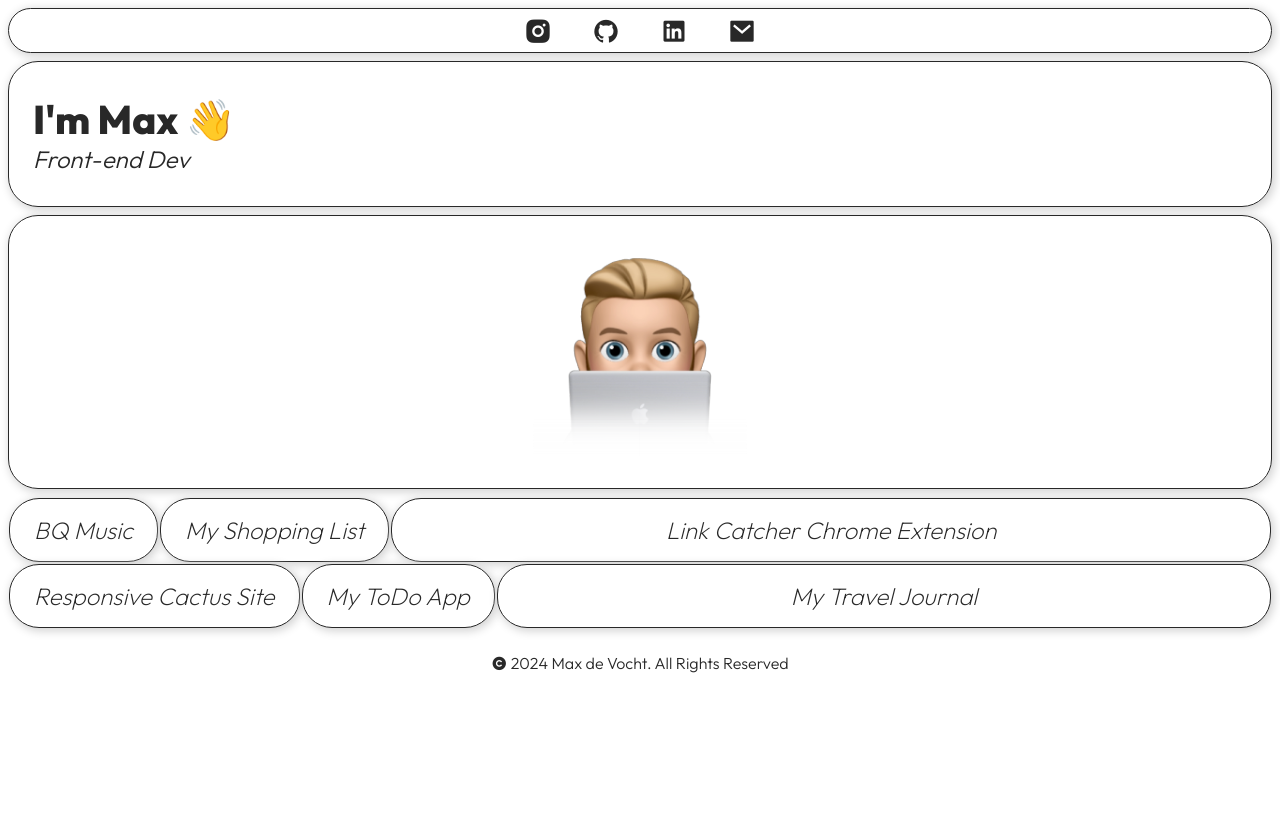
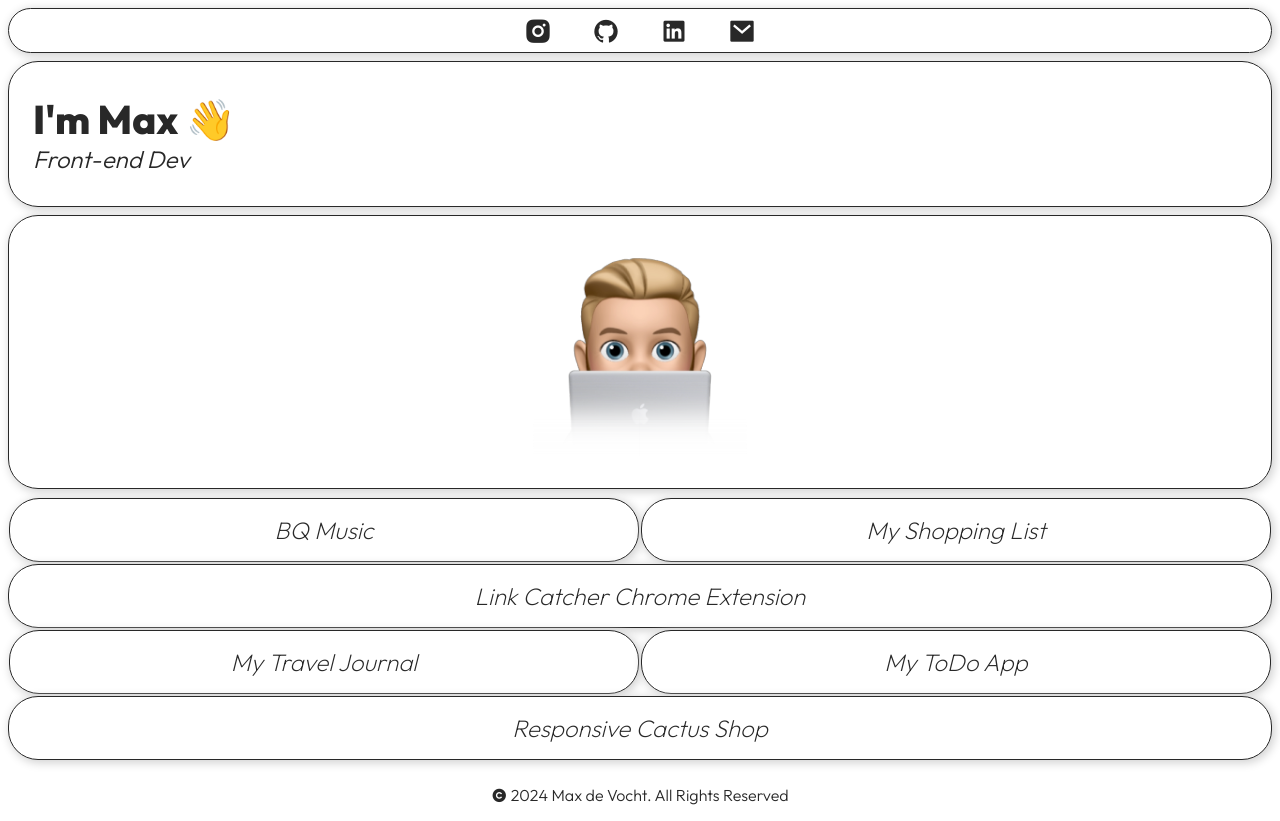
Before and after one commit to maxdevocht/my-portfolio-site, a React (Vite) app: page / in a window 1280 px wide. Before the commit the page ends 800 px from the top, so only its background shows below. Built offline with nearby package versions, Linux system fonts and the light colour scheme.

Commit message:
Added styling to links

```diff
--- a/src/components/Links.jsx
+++ b/src/components/Links.jsx
@@ -12,21 +12,21 @@ export default function Links() {
                         <h2 className="link--title">My Shopping List</h2>
                     </button>
                 </div>
-                <button className="link--btn shadow">
+                <button className="second--btn shadow">
                         <h2 className="link--title">Link Catcher Chrome Extension</h2>
                 </button>
             </div>
             <div className="second--section">
                 <div className="second--btns">
                     <button className="link--btn shadow">
-                        <h2 className="link--title">Responsive Cactus Site</h2>
+                        <h2 className="link--title">My Travel Journal</h2>
                     </button>
                     <button className="link--btn shadow">
                         <h2 className="link--title">My ToDo App</h2>
                     </button>
                 </div>
-                <button className="link--btn shadow">
-                        <h2 className="link--title">My Travel Journal</h2>
+                <button className="second--btn shadow">
+                        <h2 className="link--title">Responsive Cactus Shop</h2>
                 </button>
             </div>
         </section>
--- a/src/index.css
+++ b/src/index.css
@@ -129,11 +129,19 @@ body {
 .second--section {
   width: 100%;
   display: flex;
-  flex-wrap: wrap;
+  flex-direction: column;
+  align-items: center;
+  justify-content: center;
+}
+
+.first--btns,
+.second--btns {
+  width: 100%;
+  display: flex;
 }
 
 .link--btn {
-  flex-grow: 1;
+  width: 50%;
   padding: 1rem 1.5rem;
   margin: 1px;
   border: 1px solid var(--color-black);
@@ -143,7 +151,19 @@ body {
   transition: all .1s ease-in-out;
 }
 
-.link--btn:hover {
+.second--btn {
+  width: 100%;
+  padding: 1rem 1.5rem;
+  margin: 1px;
+  border: 1px solid var(--color-black);
+  border-radius: 30px;
+  background-color: var(--color-white);
+  color: var(--color-black);
+  transition: all .1s ease-in-out;
+}
+
+.link--btn:hover,
+.second--btn:hover {
   background-color: var(--color-black);
   color: var(--color-white);
 }
```
